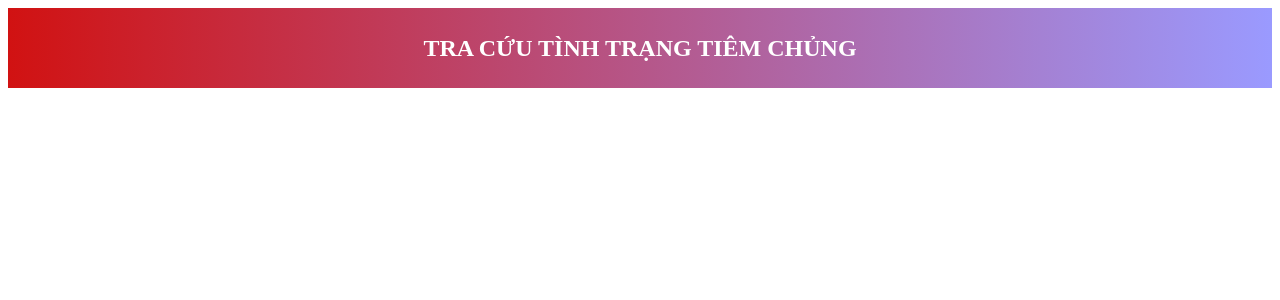
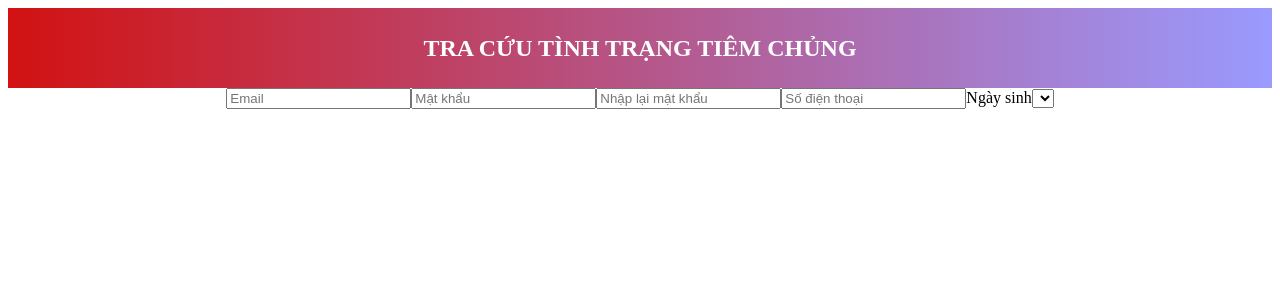
Before and after one commit to tiennd12/covid-app, a React (Create React App) app: page /register in a window 1280 px wide. Shown: the top 300 px of the page. Built offline with nearby package versions, Linux system fonts and the light colour scheme.

Commit message:
update register page (incomplete)

```diff
--- a/src/App.js
+++ b/src/App.js
@@ -9,6 +9,7 @@ import {
   Routes,
 } from "react-router-dom";
 import Login from "./components/Login";
+import Register from "./components/Register";
 
 function App() {
   const [inputPhone, setInputPhone] = useState("");
@@ -44,6 +45,7 @@ function App() {
               />
             }
           />
+          <Route path="/register" element={<Register />} ></Route>
         </Routes>
       </div>
     </Router>
--- /dev/null
+++ b/src/components/DatePicker.jsx
@@ -0,0 +1,21 @@
+import React from 'react'
+import DatePicker from "react-datepicker";
+import { useState } from 'react';
+
+const Example = () => {
+    const [date, setDate] = useState(new Date());
+
+    const handleCalendarClose = () => console.log("Calendar closed");
+    const handleCalendarOpen = () => console.log("Calendar opened");
+
+    return (
+      <DatePicker
+        selected={date}
+        onChange={(date) => setDate(date)}
+        onCalendarClose={handleCalendarClose}
+        onCalendarOpen={handleCalendarOpen}
+      />
+    );
+}
+
+export default Example
--- a/src/components/Login.jsx
+++ b/src/components/Login.jsx
@@ -1,4 +1,6 @@
 import React from "react";
+import { Link } from "react-router-dom";
+import Example from "./DatePicker";
 
 const Login = ({
   inputUsername,
@@ -7,15 +9,15 @@ const Login = ({
   setInputPassword,
 }) => {
   const inputUsernameHandler = (e) => {
-        setInputUsername(e.target.value)
+    setInputUsername(e.target.value);
   };
   const inputPasswordHandler = (e) => {
-        setInputPassword(e.target.value)
+    setInputPassword(e.target.value);
   };
   const loginSubmitHandler = (e) => {
     e.preventDefault();
-        console.log(inputUsername, inputPassword)
-    }
+    console.log(inputUsername, inputPassword);
+  };
 
   return (
     <div>
@@ -35,10 +37,16 @@ const Login = ({
           onChange={inputPasswordHandler}
           value={inputPassword}
         />
-        <button className="login-button" onClick={loginSubmitHandler} >Đăng Nhập</button>
+        <button className="login-button" onClick={loginSubmitHandler}>
+          Đăng Nhập
+        </button>
       </form>
+      <Link to="/register">
       <p>Tạo tài khoản mới</p>
+      </Link>
+      <Link to="/recover">
         <p>Quên mật khẩu?</p>
+      </Link>
     </div>
   );
 };
--- a/src/components/Main.jsx
+++ b/src/components/Main.jsx
@@ -1,8 +1,9 @@
 import React from "react";
+import { Link } from "react-router-dom";
 
 export const Main = ({ inputPhone, setInputPhone, inputId, setInputId }) => {
   const inputPhoneHandler = (e) => {
-      setInputPhone(e.target.value);
+    setInputPhone(e.target.value);
   };
   const inputIdHandler = (e) => {
     setInputId(e.target.value);
@@ -19,7 +20,7 @@ export const Main = ({ inputPhone, setInputPhone, inputId, setInputId }) => {
 
   return (
     <div>
-      <form>
+      <form className="look-form">
         <input
           type="text"
           className="phone-input"
@@ -37,6 +38,11 @@ export const Main = ({ inputPhone, setInputPhone, inputId, setInputId }) => {
         <button className="submit-button" onClick={submitHandler}>
           Tra cứu
         </button>
+        <p>Hoặc đăng nhập
+        <Link to="/login">
+          <span> tại đây</span>
+        </Link>
+        </p>
       </form>
     </div>
   );
--- /dev/null
+++ b/src/components/Register.jsx
@@ -0,0 +1,33 @@
+import React from "react";
+
+const Register = () => {
+  return (
+    <div>
+      <form className="register-form">
+        <input type="text" className="register-id" placeholder="Email" />
+        <input
+          type="password"
+          className="register-password"
+          placeholder="Mật khẩu"
+        />
+        <input
+          type="password"
+          className="register-password-repeat"
+          placeholder="Nhập lại mật khẩu"
+        />
+        <input
+          type="text"
+          className="register-phone"
+          placeholder="Số điện thoại"
+        />
+        <label>Ngày sinh
+            <select>
+                <option value=""></option>
+            </select>
+        </label>
+      </form>
+    </div>
+  );
+};
+
+export default Register;
```
Lines whose indentation alone changed are shown as unchanged.
